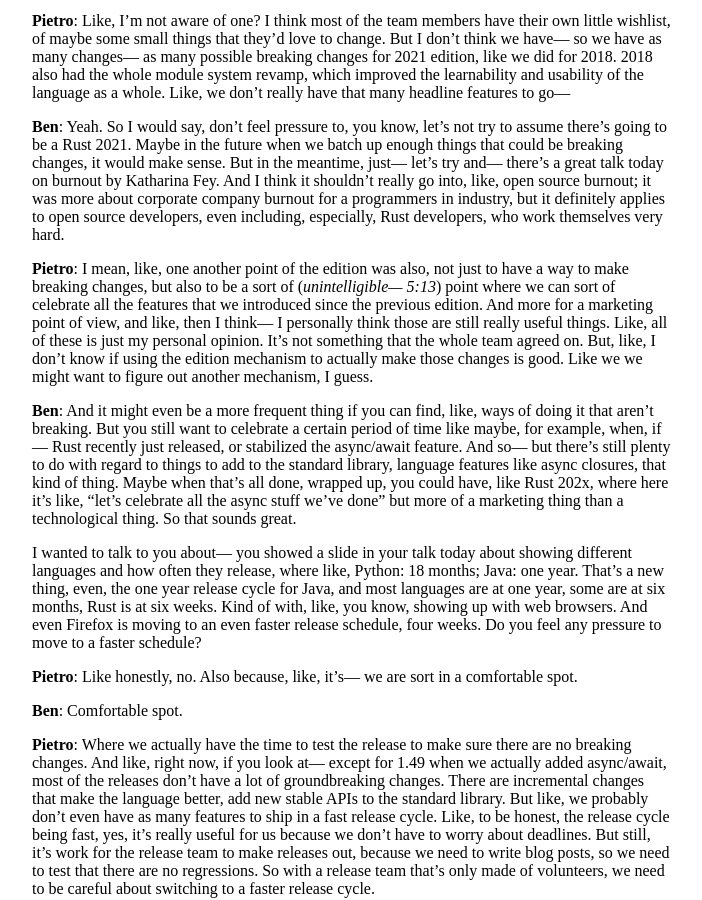
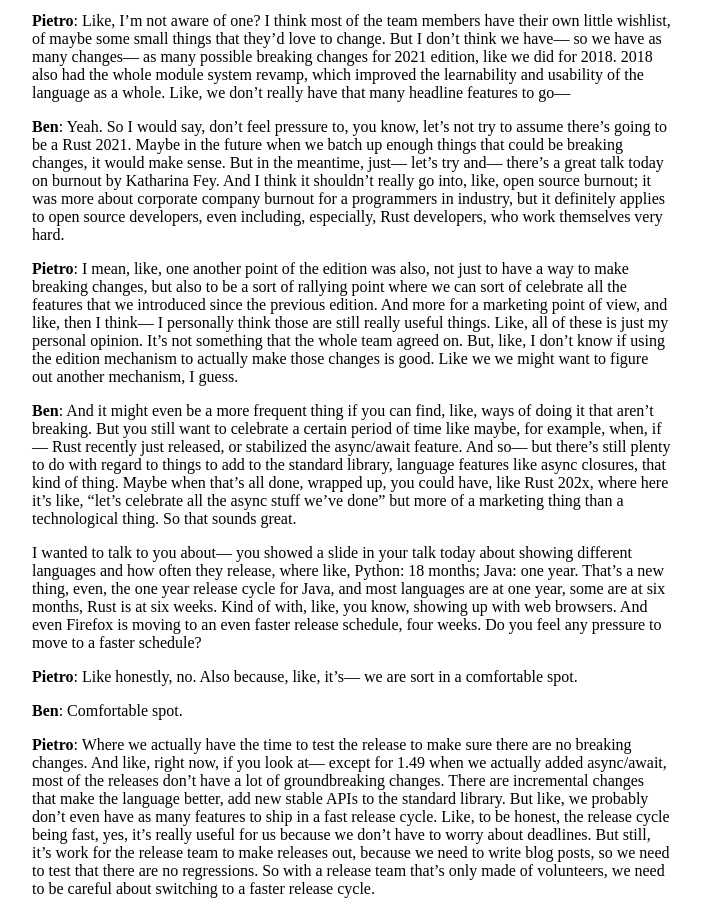
Before and after one commit to rustacean-station/rustacean-station.org, a Jekyll site: the page built from _transcripts/012-pietro-pascal-santiago.md, in a window 1280 px wide and 900 px high, scrolled down 1714 px. Shown: the whole window, without its empty margins (288-990 px from the left). Built offline with Jekyll 4.4.1, drawn with Linux system fonts in a browser that asks for light colours.

Commit message:
e012 transcript fix: "rallying point"

```diff
--- a/_transcripts/012-pietro-pascal-santiago.md
+++ b/_transcripts/012-pietro-pascal-santiago.md
@@ -86,8 +86,8 @@
 especially, Rust developers, who work themselves very hard.
 
 __Pietro__: I mean, like, one another point of the edition was also, not just to
-have a way to make breaking changes, but also to be a sort of (_unintelligible—
-5:13_) point where we can sort of celebrate all the features that we introduced
+have a way to make breaking changes, but also to be a sort of rallying
+point where we can sort of celebrate all the features that we introduced
 since the previous edition. And more for a marketing point of view, and like,
 then I think— I personally think those are still really useful things. Like, all
 of these is just my personal opinion. It's not something that the whole team
```
